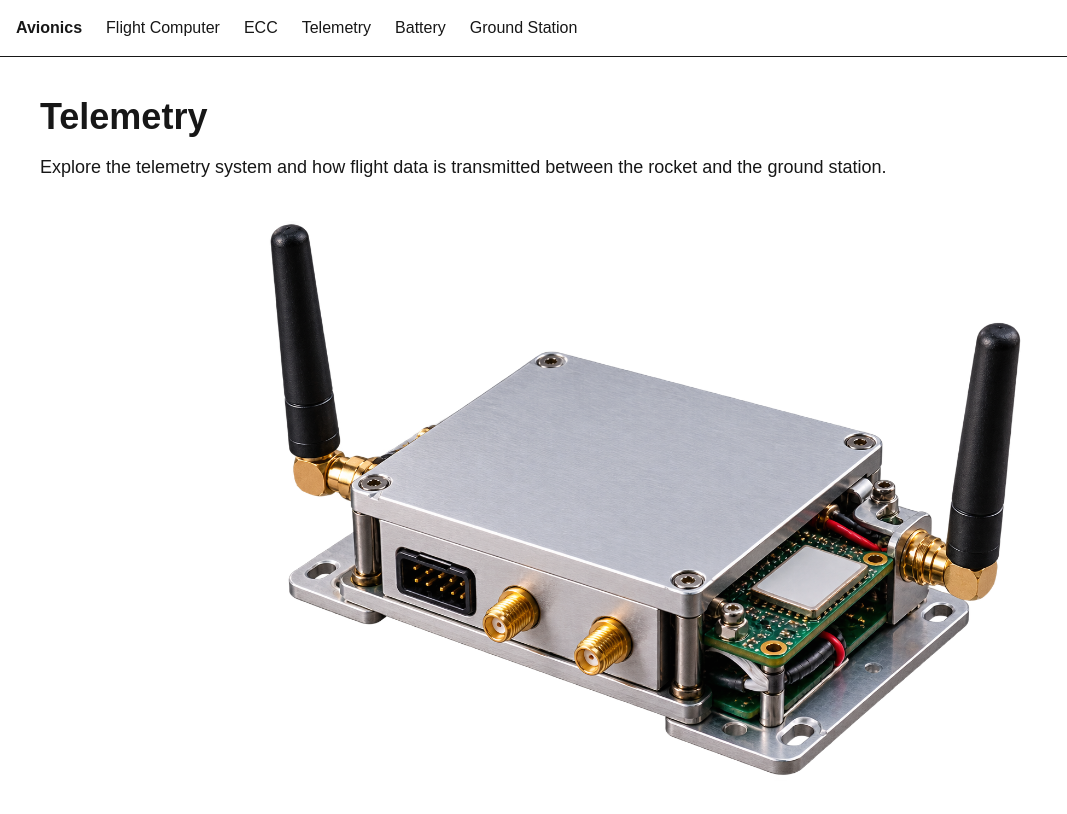
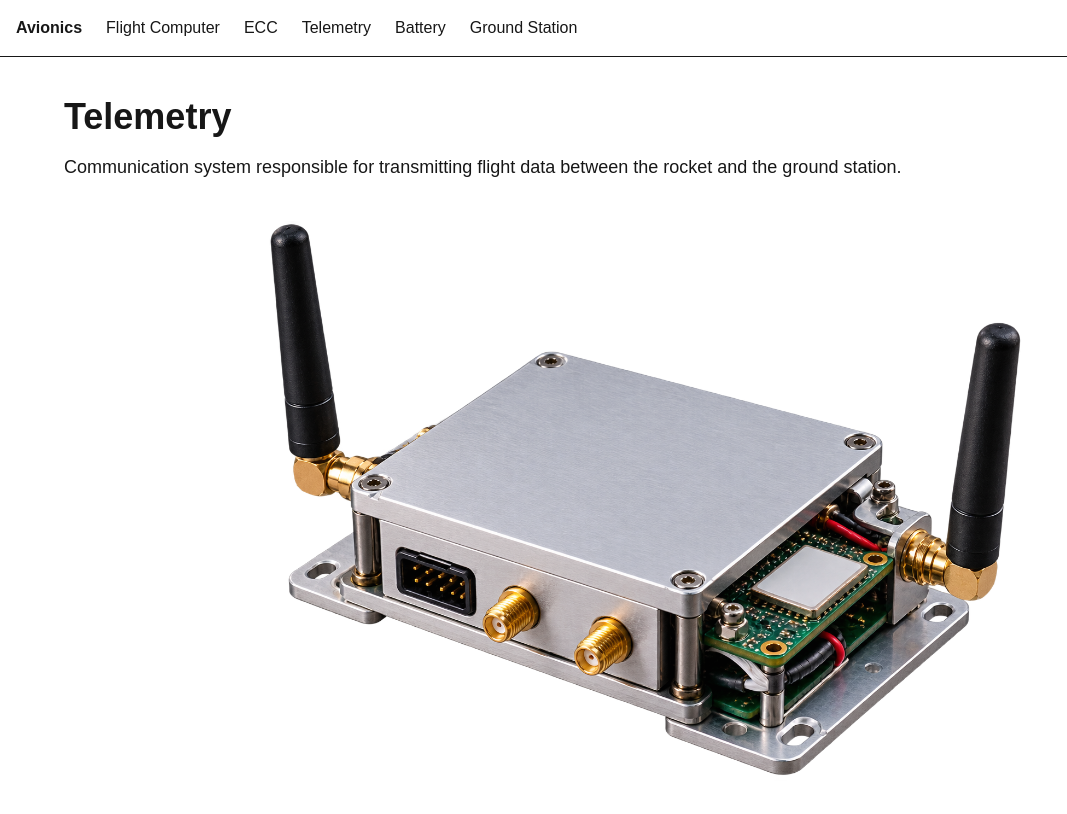
Before and after one commit to fpinaru/avionics-internal, a Next.js app: page /telemetry in a window 1280 px wide. Shown: the top 814 px of the page, without its empty margins (0-1067 px from the left). Built offline with nearby package versions, Linux system fonts and the light colour scheme.

Commit message:
Update ECC and telemetry pages

```diff
--- a/app/ecc/page.tsx
+++ b/app/ecc/page.tsx
@@ -5,11 +5,11 @@ export default function ECCPage() {
     <main className="min-h-screen p-10">
 
       <h1 className="text-4xl font-bold">
-        ECC
+        ECC - Electrical Control & Communications
       </h1>
-
       <p className="mt-4 text-lg">
-        Explore the ECC system and its role in the avionics architecture.
+        ECC manages electrical control and communication between different avionics systems.
+        It connects hardware, handles signals/data, and helps different subsystems communicate reliably.
       </p>
 
       <div className="relative mt-10 h-[70vh] w-full">
--- a/app/telemetry/page.tsx
+++ b/app/telemetry/page.tsx
@@ -2,16 +2,15 @@ import Image from "next/image";
 export default function TelemetryPage(){
   return(
     <main className="min-h-screen p-10">
-
+      <div className="mx-auto max-w-6xl">
       <h1 className="text-4xl font-bold">
-        Telemetry
+          Telemetry
       </h1>
-
       <p className="mt-4 text-lg">
-        Explore the telemetry system and how flight data is transmitted
-        between the rocket and the ground station.
+       Communication system responsible for transmitting flight data
+       between the rocket and the ground station.
       </p>
-
+      </div>
       <div className="relative mt-10 h-[70vh] w-full">
         <Image
           src="/hardware/telemetry.png"
```
